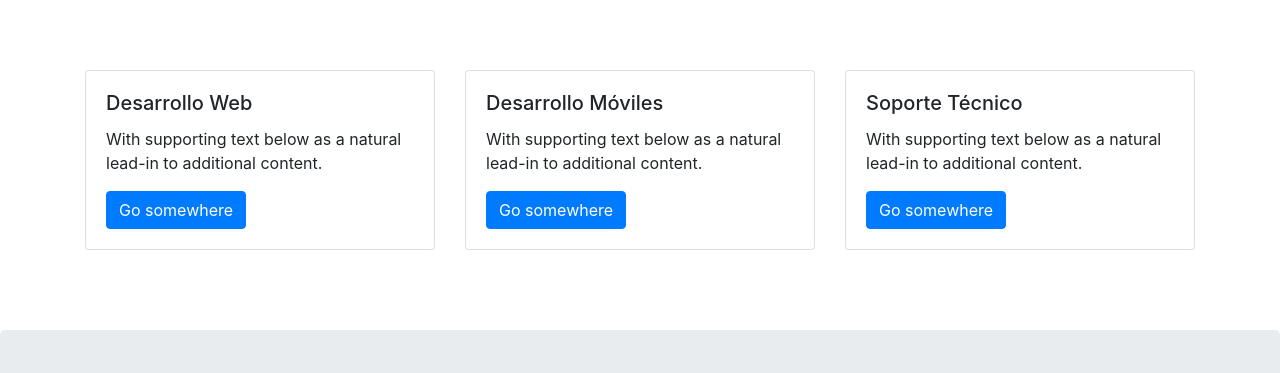
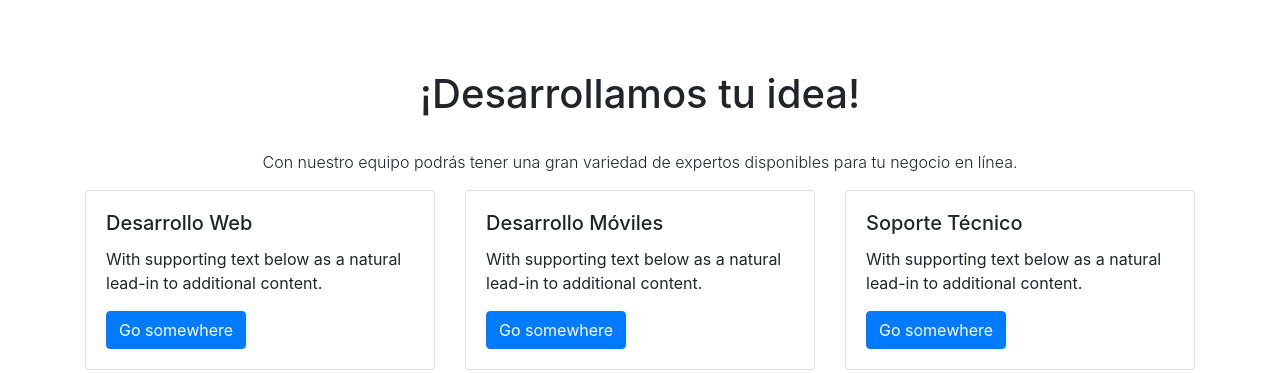
Before and after one commit to Cozu-io/cozuio.github.io, a plain HTML site: page index.html in a window 1280 px wide. Shown: the part 486-859 px from the top of the page. Drawn offline with nearby package versions, Linux system fonts and the light colour scheme.

Commit message:
[CZ-004]-add labels to cards in index view

```diff
--- a/index.html
+++ b/index.html
@@ -57,6 +57,10 @@
 
 
           <div class="container" style="margin-top: 5rem; margin-bottom: 5rem;">
+
+            <h1 style="text-align: center;margin-bottom: 2rem;">¡Desarrollamos tu idea!</h1>
+            <p class="font-weight-light" style="text-align: center;">Con nuestro equipo podrás tener una gran variedad de expertos disponibles para tu negocio en línea.</p>
+
             <div class="row">
                 <div class="col">
                     <div class="card">
```
